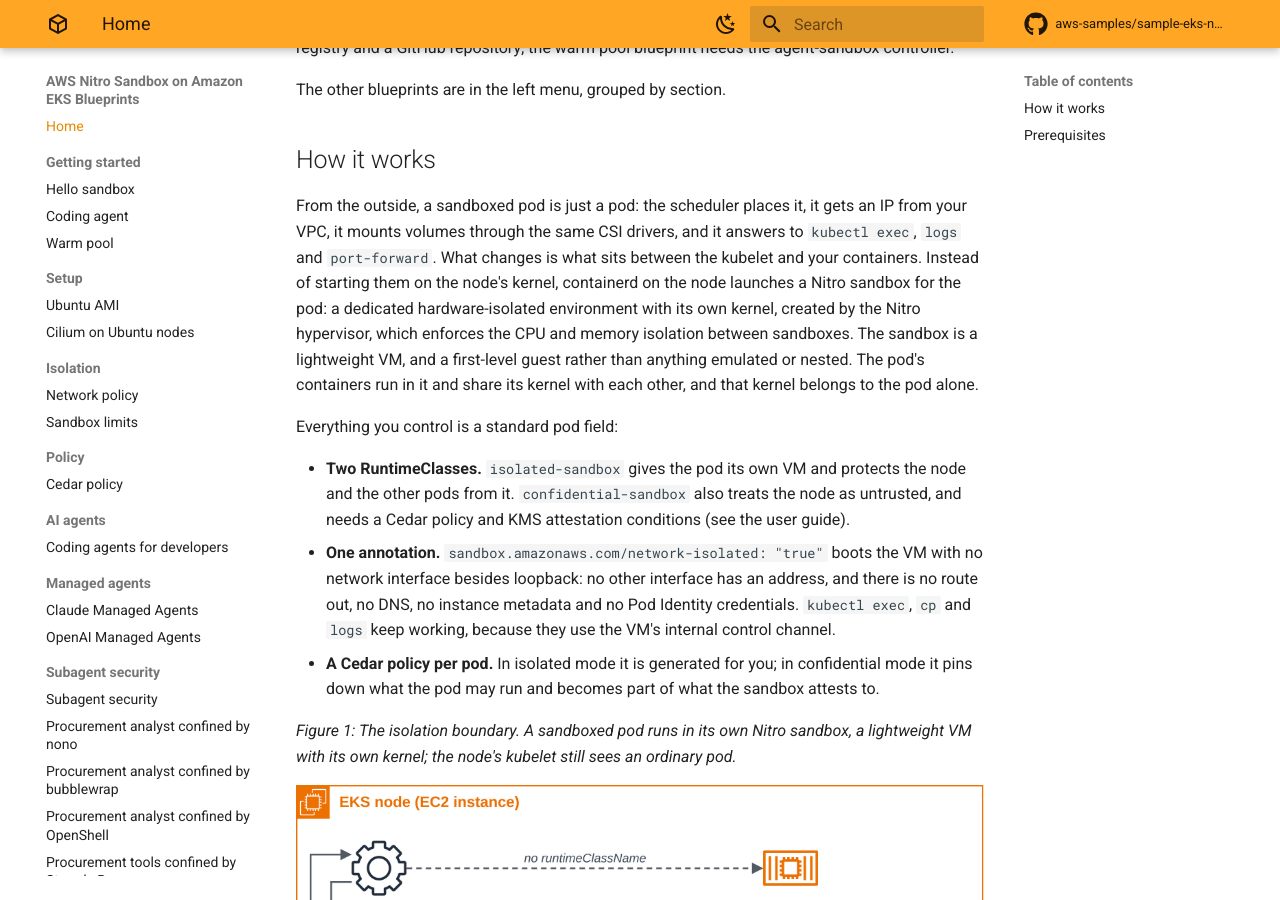
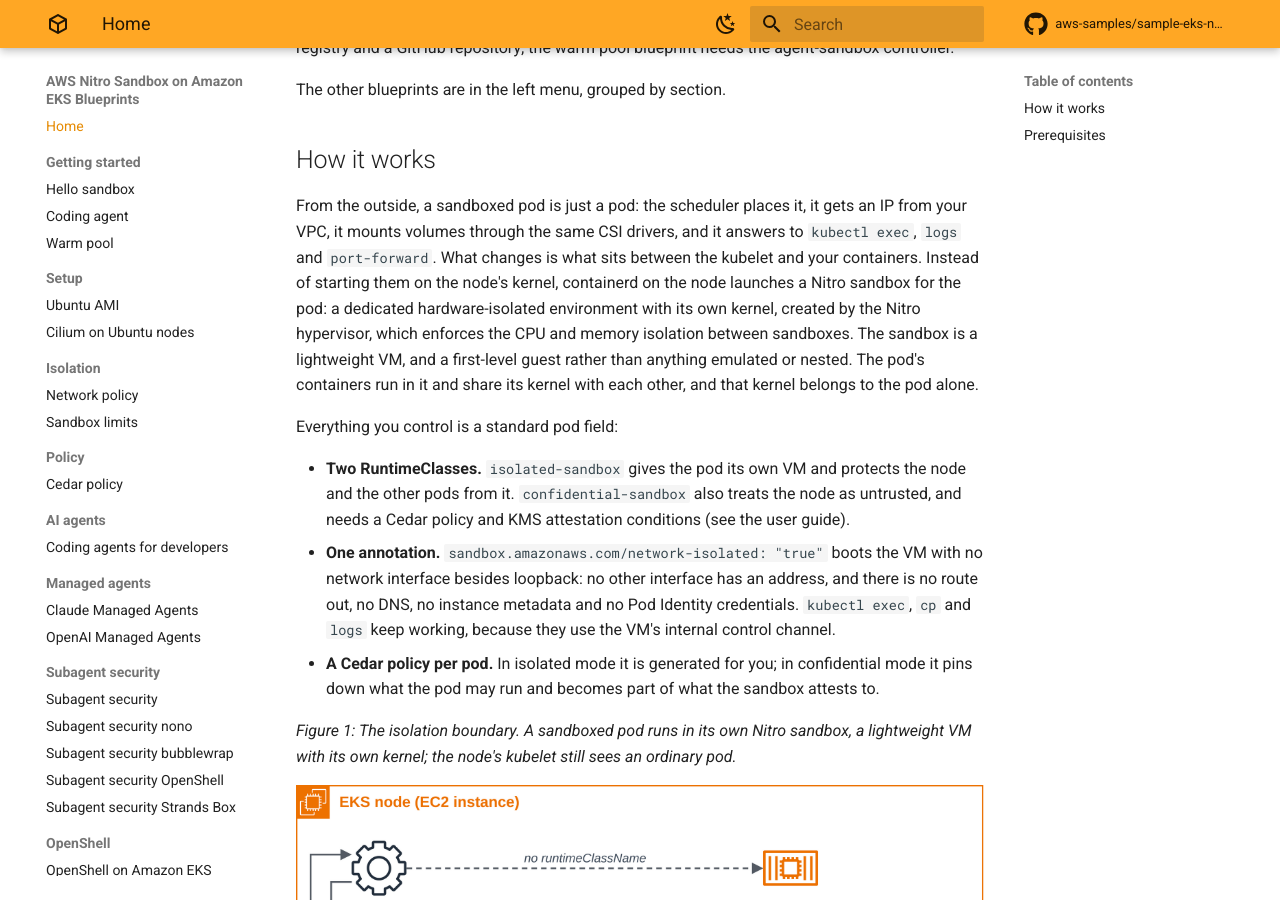
Before and after one commit to aws-samples/sample-eks-nitro-sandbox, an MkDocs documentation site: the page built from examples/README.md, in a window 1280 px wide and 900 px high, scrolled down 490 px. Built offline with MkDocs 1.6.1 and Material for MkDocs 9.7.7, drawn with Linux system fonts in a browser that asks for light colours; comment, search, counter and statistics services are not loaded.

Commit message:
Shorten left-menu labels that wrap (#205) (#206)

```diff
--- a/mkdocs.yml
+++ b/mkdocs.yml
@@ -104,17 +104,17 @@ nav:
       - OpenAI Managed Agents: managed-agents/openai-managed-agents/README.md
   - Subagent security:
       - Subagent security: subagent-security/README.md
-      - Procurement analyst confined by nono: subagent-security/nono/README.md
-      - Procurement analyst confined by bubblewrap: subagent-security/bubblewrap/README.md
-      - Procurement analyst confined by OpenShell: subagent-security/openshell/README.md
-      - Procurement tools confined by Strands Box: subagent-security/strands-box/README.md
+      - Subagent security nono: subagent-security/nono/README.md
+      - Subagent security bubblewrap: subagent-security/bubblewrap/README.md
+      - Subagent security OpenShell: subagent-security/openshell/README.md
+      - Subagent security Strands Box: subagent-security/strands-box/README.md
   - OpenShell:
       - OpenShell on Amazon EKS: openshell/kubernetes/README.md
   - Agent sandbox:
       - Pause and resume: agent-sandbox/pause-resume/README.md
-      - Warm pool autoscaling with KEDA: agent-sandbox/warm-pool-autoscaling-keda/README.md
+      - Warm pool with KEDA: agent-sandbox/warm-pool-autoscaling-keda/README.md
       - IDE in the browser: agent-sandbox/ide/README.md
-      - Roll out a SandboxTemplate change with Argo Rollouts: agent-sandbox/argo-rollouts/README.md
+      - SandboxTemplate Argo Rollouts: agent-sandbox/argo-rollouts/README.md
       - Brain and hands: agent-sandbox/brain-and-hands/README.md
   - Storage:
       - EBS volumes: storage/ebs/README.md
```
